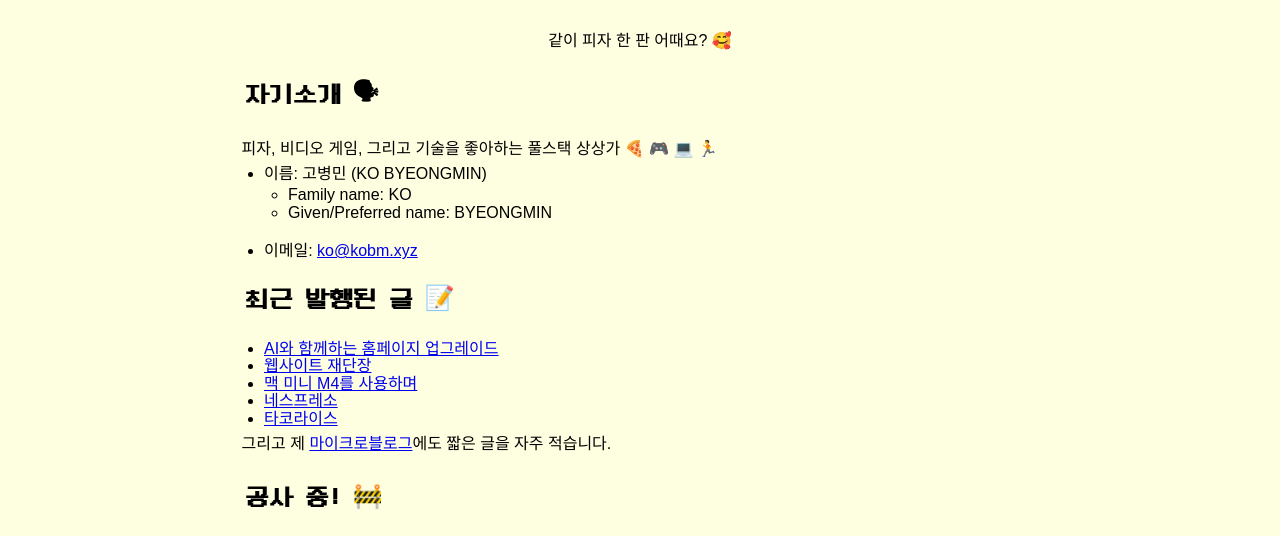
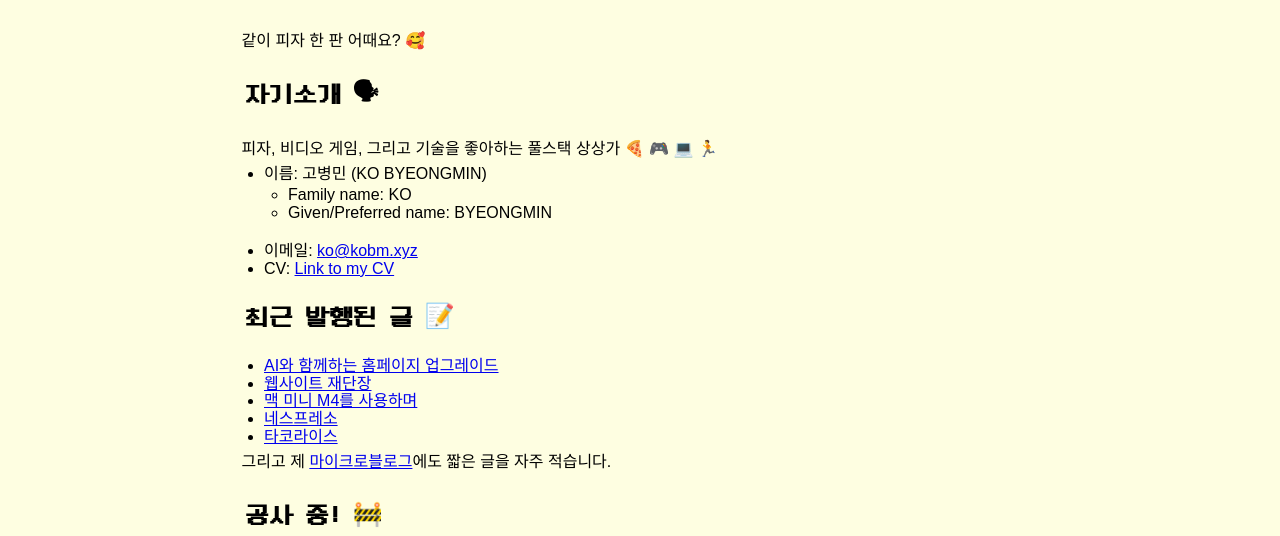
Before and after one commit to byeongmin382/website, a plain HTML site: page public/index.html in a window 1280 px wide. Shown: the part 222-758 px from the top of the page. Drawn offline with Linux system fonts and the light colour scheme.

Commit message:
added CV

```diff
--- a/public/index.html
+++ b/public/index.html
@@ -28,9 +28,7 @@
 </nav>
     <div class="container">
     <h1>안녕하세요!&#128075;</h1>
-    <center>
     <p>같이 피자 한 판 어때요? &#129392;</p>
-    </center>
     <h2>자기소개 &#128483;</h2>
     <p>피자, 비디오 게임, 그리고 기술을 좋아하는 풀스택 상상가 &#127829; &#127918; &#128187; &#127939;</p>
     <ul>
@@ -40,6 +38,7 @@
       <li>Given/Preferred name: BYEONGMIN</li>
     </ul></li><br/>
     <li>이메일: <a href="mailto:ko@kobm.xyz">ko@kobm.xyz</a></li>
+    <li>CV: <a href="https://github.com/byeongmin382/cv/blob/main/eng/eng_cv.pdf">Link to my CV</a></li>
     </ul>
     <h2>최근 발행된 글 &#128221;</h2>
       <ul>
```
